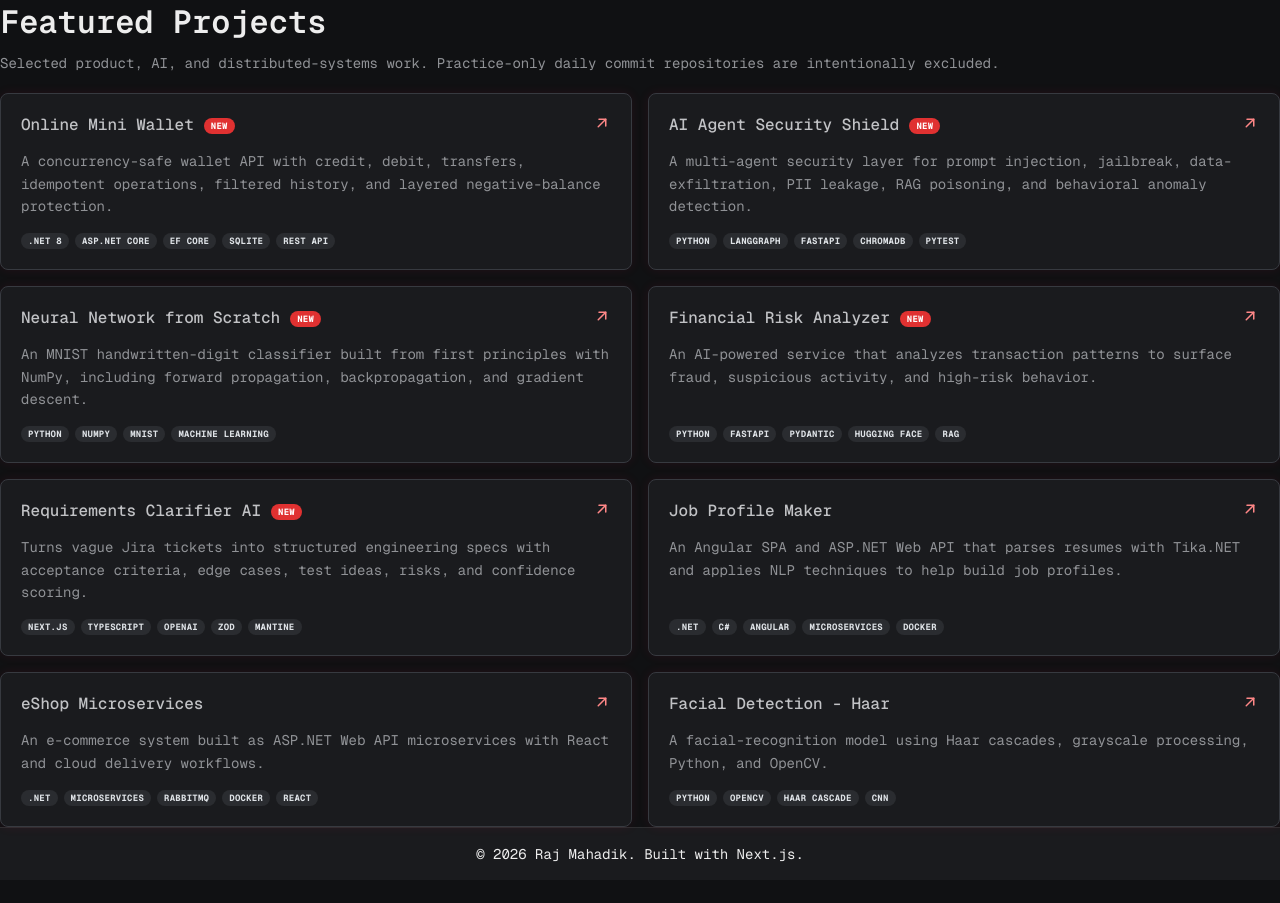
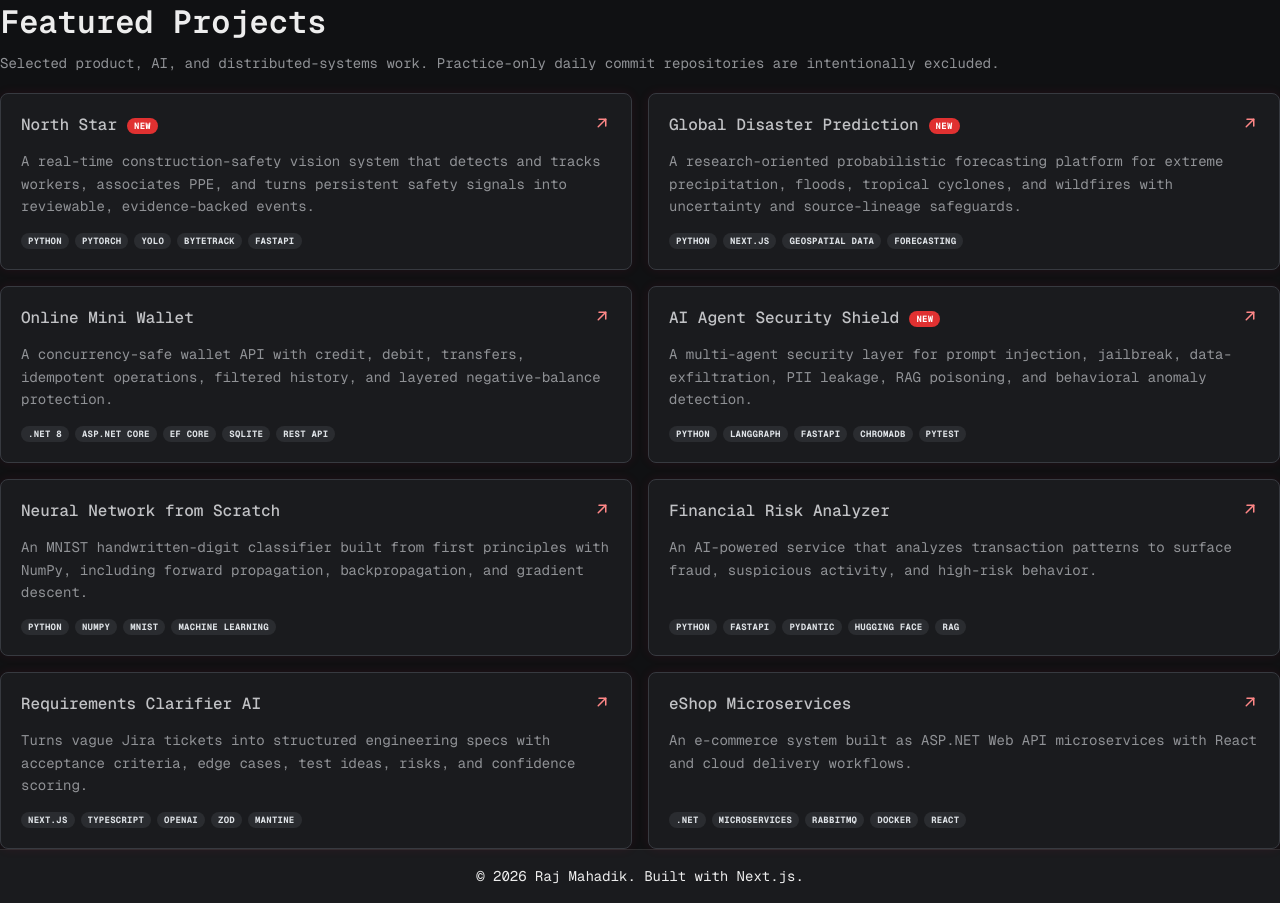
Before and after one commit to raj291/MyPortfolio, a Next.js app: page /components/projectsection in a window 1280 px wide. Before the commit the page ends 880 px from the top, so only its background shows below. Built offline with nearby package versions, Linux system fonts and the light colour scheme.

Commit message:
Update featured portfolio projects

```diff
--- a/app/components/projectsection/page.tsx
+++ b/app/components/projectsection/page.tsx
@@ -17,11 +17,24 @@ import { IconArrowUpRight } from '@tabler/icons-react';
 
 const featuredRepos = [
   {
+    name: 'North Star',
+    repo: 'North-Star',
+    description: 'A real-time construction-safety vision system that detects and tracks workers, associates PPE, and turns persistent safety signals into reviewable, evidence-backed events.',
+    tech: ['Python', 'PyTorch', 'YOLO', 'ByteTrack', 'FastAPI'],
+    new: true,
+  },
+  {
+    name: 'Global Disaster Prediction',
+    repo: 'global_disaster_prediction',
+    description: 'A research-oriented probabilistic forecasting platform for extreme precipitation, floods, tropical cyclones, and wildfires with uncertainty and source-lineage safeguards.',
+    tech: ['Python', 'Next.js', 'Geospatial Data', 'Forecasting'],
+    new: true,
+  },
+  {
     name: 'Online Mini Wallet',
     repo: 'OnlineMiniWalletDemo',
     description: 'A concurrency-safe wallet API with credit, debit, transfers, idempotent operations, filtered history, and layered negative-balance protection.',
     tech: ['.NET 8', 'ASP.NET Core', 'EF Core', 'SQLite', 'REST API'],
-    new: true,
   },
   {
     name: 'AI Agent Security Shield',
@@ -35,39 +48,24 @@ const featuredRepos = [
     repo: 'Neural-Network',
     description: 'An MNIST handwritten-digit classifier built from first principles with NumPy, including forward propagation, backpropagation, and gradient descent.',
     tech: ['Python', 'NumPy', 'MNIST', 'Machine Learning'],
-    new: true,
   },
   {
     name: 'Financial Risk Analyzer',
     repo: 'Finacial_Risk_Analyzer',
     description: 'An AI-powered service that analyzes transaction patterns to surface fraud, suspicious activity, and high-risk behavior.',
     tech: ['Python', 'FastAPI', 'Pydantic', 'Hugging Face', 'RAG'],
-    new: true,
   },
   {
     name: 'Requirements Clarifier AI',
     repo: 'Requirement-Clarifier',
     description: 'Turns vague Jira tickets into structured engineering specs with acceptance criteria, edge cases, test ideas, risks, and confidence scoring.',
     tech: ['Next.js', 'TypeScript', 'OpenAI', 'Zod', 'Mantine'],
-    new: true,
-  },
-  {
-    name: 'Job Profile Maker',
-    repo: 'JobProfileMaker',
-    description: 'An Angular SPA and ASP.NET Web API that parses resumes with Tika.NET and applies NLP techniques to help build job profiles.',
-    tech: ['.NET', 'C#', 'Angular', 'Microservices', 'Docker'],
   },
   {
     name: 'eShop Microservices',
     repo: 'EShop-Microservices',
     description: 'An e-commerce system built as ASP.NET Web API microservices with React and cloud delivery workflows.',
     tech: ['.NET', 'Microservices', 'RabbitMQ', 'Docker', 'React'],
-  },
-  {
-    name: 'Facial Detection - Haar',
-    repo: 'facial-dection-haar',
-    description: 'A facial-recognition model using Haar cascades, grayscale processing, Python, and OpenCV.',
-    tech: ['Python', 'OpenCV', 'Haar Cascade', 'CNN'],
   },
 ];
 
```
